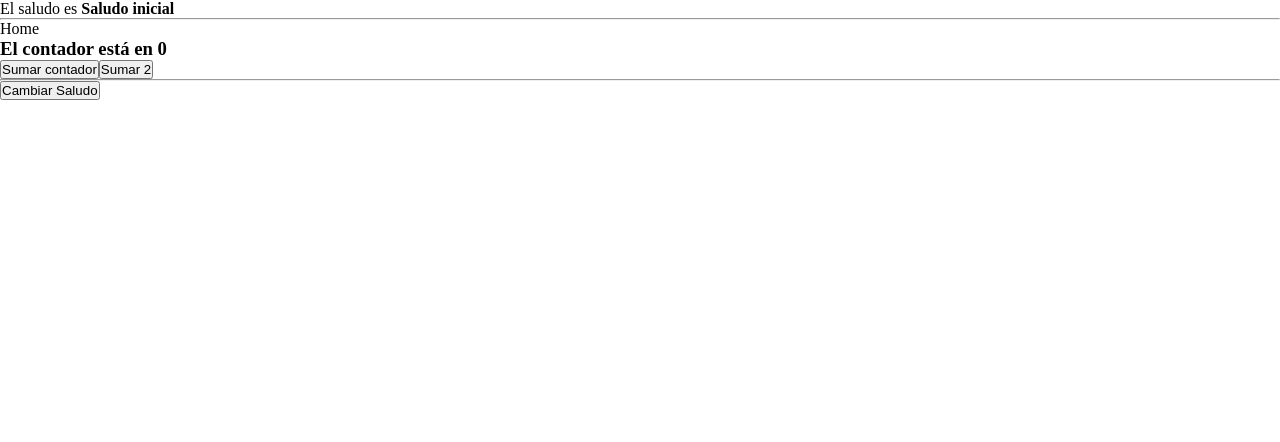
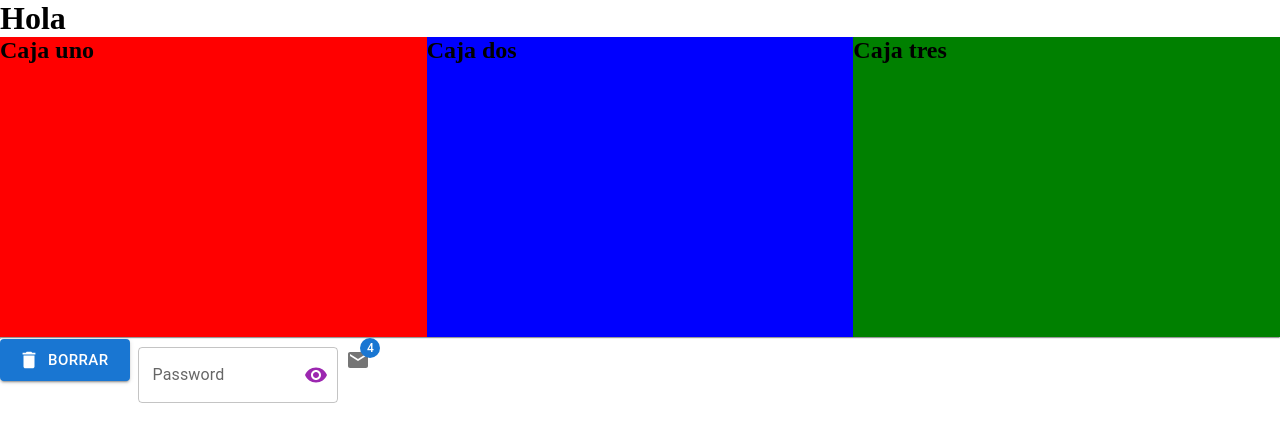
Before and after one commit to cuauhmedina/eccomerce, a React (Vite) app: page / in a window 1280 px wide. Shown: the top 442 px of the page. Built offline with nearby package versions, Linux system fonts and the light colour scheme.

Commit message:
Clase de material ui (extra)

```diff
--- a/package.json
+++ b/package.json
@@ -10,6 +10,11 @@
     "preview": "vite preview"
   },
   "dependencies": {
+    "@emotion/react": "^11.11.1",
+    "@emotion/styled": "^11.11.0",
+    "@fontsource/roboto": "^5.0.3",
+    "@mui/icons-material": "^5.11.16",
+    "@mui/material": "^5.13.5",
     "react": "^18.2.0",
     "react-dom": "^18.2.0",
     "react-icons": "^4.9.0"
--- a/src/App.jsx
+++ b/src/App.jsx
@@ -1,21 +1,13 @@
-import { useState } from "react";
-import Home from "./components/page/home/home";
-import ItemList from "./components/page/itemList/ItemList";
+import ComponentsMui from "./components/page/mui/ComponentsMui";
+import ProbandoMui from "./components/page/mui/ProbandoMui";
 
 function App() {
-  const [saludo, setSaludo] = useState("Saludo inicial");
-
-  const cambiarSaludo = (newSaludo) => {
-    setSaludo(newSaludo);
-  };
 
   return (
     <>
-      <p>
-        El saludo es <b>{saludo}</b>
-      </p>
-      <Home x={"juancito"} y={true} />
-      <ItemList saludo={saludo} cambiarSaludo={cambiarSaludo} />
+      <ProbandoMui />
+      <hr/>
+      <ComponentsMui />
     </>
   );
 }
--- /dev/null
+++ b/src/components/page/mui/ComponentsMui.jsx
@@ -0,0 +1,63 @@
+import {
+  Badge,
+  Button,
+  FormControl,
+  IconButton,
+  InputAdornment,
+  InputLabel,
+  OutlinedInput,
+} from "@mui/material";
+import DeleteIcon from "@mui/icons-material/Delete";
+import { useState } from "react";
+import { Visibility, VisibilityOff } from "@mui/icons-material";
+import MailIcon from '@mui/icons-material/Mail';
+
+const ComponentsMui = () => {
+  const [showPassword, setShowPassword] = useState(false);
+  const handleClickShowPassword = () => setShowPassword((show) => !show);
+  const handleMouseDownPassword = (event) => {
+    event.preventDefault();
+  };
+
+  return (
+    <>
+      <Button
+        variant="contained"
+        size="large"
+        color="primary"
+        startIcon={<DeleteIcon />}
+      >
+        Borrar
+      </Button>
+      <FormControl sx={{ m: 1, width: "25ch" }} variant="outlined">
+        <InputLabel htmlFor="outlined-adornment-password">Password</InputLabel>
+        <OutlinedInput
+          id="outlined-adornment-password"
+          type={showPassword ? "text" : "password"}
+          endAdornment={
+            <InputAdornment position="end">
+              <IconButton
+                aria-label="toggle password visibility"
+                onClick={handleClickShowPassword}
+                onMouseDown={handleMouseDownPassword}
+                edge="end"
+              >
+                {showPassword ? (
+                  <VisibilityOff color="primary" />
+                ) : (
+                  <Visibility color="secondary" />
+                )}
+              </IconButton>
+            </InputAdornment>
+          }
+          label="Password"
+        />
+      </FormControl>
+      <Badge badgeContent={4} color="primary">
+        <MailIcon color="action" />
+      </Badge>
+    </>
+  );
+};
+
+export default ComponentsMui;
--- /dev/null
+++ b/src/components/page/mui/ProbandoMui.jsx
@@ -0,0 +1,24 @@
+import { Box, Grid } from "@mui/material"
+
+const ProbandoMui = () => {
+  return (
+    <>
+        <Box >
+            <h1>Hola</h1>
+            <Grid container>
+                <Grid item xs={12} sm={6} md={4}>
+                    <h2 style={{width: "100%", height: "300px", backgroundColor: "red"}}>Caja uno</h2>
+                </Grid>
+                <Grid item xs={12} sm={6} md={4}>
+                    <h2 style={{width: "100%", height: "300px", backgroundColor: "blue"}}>Caja dos</h2>
+                </Grid>
+                <Grid item xs={12} sm={6} md={4}>
+                    <h2 style={{width: "100%", height: "300px", backgroundColor: "green"}}>Caja tres</h2>
+                </Grid>
+            </Grid>
+        </Box>
+    </>
+  )
+}
+
+export default ProbandoMui
```
Also changed, not shown: 1 other file (tests, documents, lock files or other folders).
